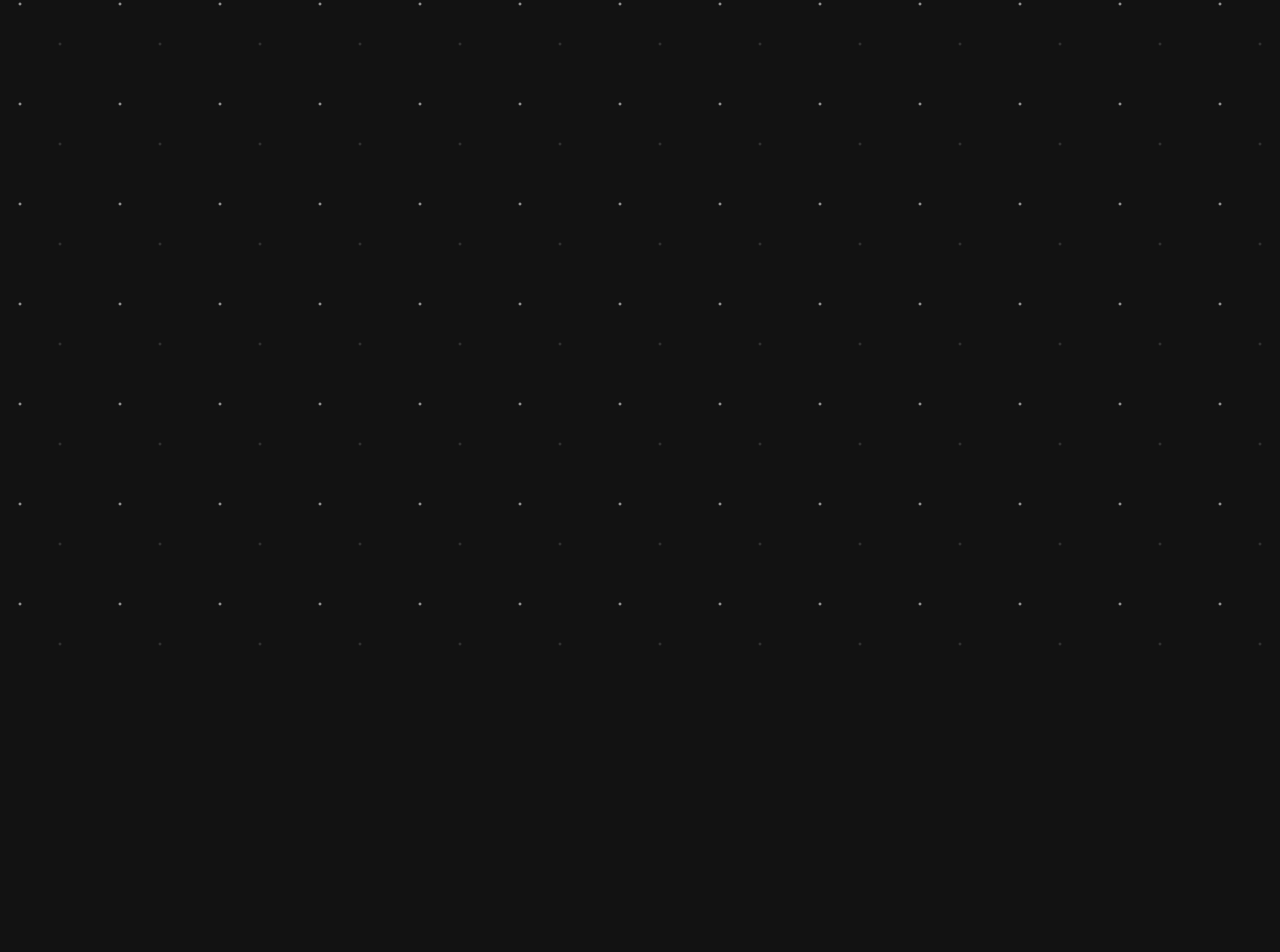
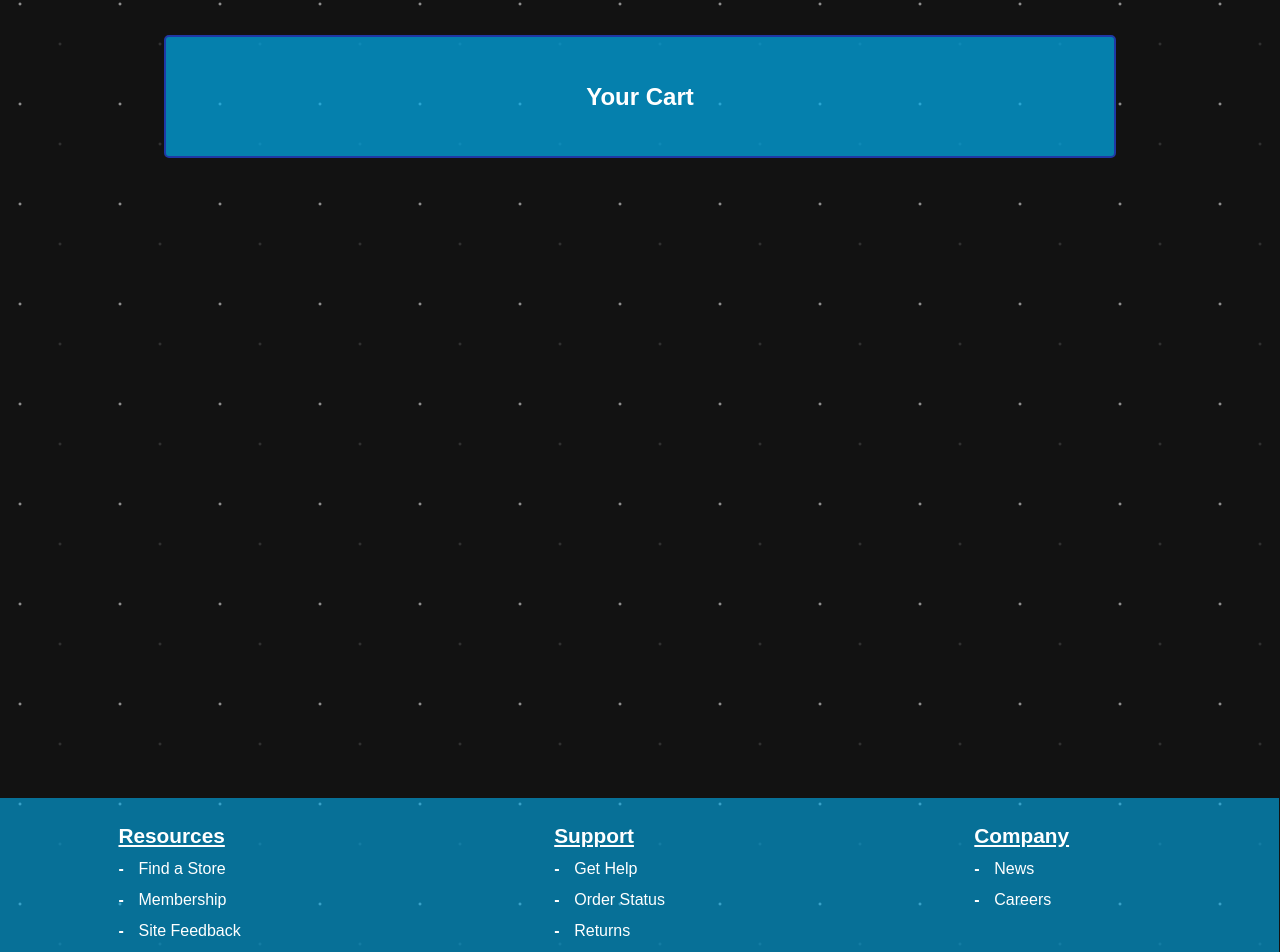
Before and after one commit to cosmicchimp/BingeByte, a React (Vite) app: page /checkout in a window 1280 px wide. Shown: the part 116-1068 px from the top of the page. Before the commit the page ends 800 px from the top, so only its background shows below. Built offline with nearby package versions, Linux system fonts and the light colour scheme; a web font is replaced by a local one.

Commit message:
Added a footer component and made small visual upgrades

```diff
--- a/src/App.jsx
+++ b/src/App.jsx
@@ -1,15 +1,16 @@
 import { useState, useEffect } from "react";
 import { Outlet } from "react-router-dom";
-
 import { createBrowserRouter, RouterProvider } from "react-router-dom";
 import "./App.module.css";
 import Header from "./components/Header";
-
+import Footer from "./components/Footer";
 function App() {
+  const [checkoutCart, updateCheckout] = useState([]);
   return (
     <>
       <Header />
-      <Outlet />
+      <Outlet checkoutCart={checkoutCart} updateCheckout={updateCheckout} />
+      <Footer />
     </>
   );
 }
--- a/src/components/Checkout.jsx
+++ b/src/components/Checkout.jsx
@@ -1,3 +1,8 @@
-export default function Checkout() {
-  return <></>;
+import styles from "../styles/checkout.module.css";
+export default function Checkout({}) {
+  return (
+    <div className={styles.checkoutWrapper}>
+      <h2 className={styles.title}>Your Cart</h2>
+    </div>
+  );
 }
--- /dev/null
+++ b/src/components/Footer.jsx
@@ -0,0 +1,23 @@
+import styles from "../styles/footer.module.css";
+
+export default function Footer() {
+  return (
+    <div className={styles.footerWrapper}>
+      <div className={styles.footerBox}>
+        <strong className={styles.footerTitle}>Resources</strong>{" "}
+        <span>Find a Store</span>
+        <span>Membership</span> <span>Site Feedback</span>
+      </div>
+
+      <div className={styles.footerBox}>
+        <strong className={styles.footerTitle}> Support</strong>{" "}
+        <span>Get Help</span> <span>Order Status</span> <span>Returns</span>
+      </div>
+
+      <div className={styles.footerBox}>
+        <strong className={styles.footerTitle}>Company</strong>{" "}
+        <span>News</span> <span>Careers</span>
+      </div>
+    </div>
+  );
+}
--- a/src/components/Products.jsx
+++ b/src/components/Products.jsx
@@ -1,11 +1,14 @@
 import { useState, useEffect } from "react";
 import styles from "../styles/products.module.css";
-export default function Products() {
+export default function Products({ updateCheckout }) {
   const [productData, updateProductData] = useState([]);
   const [isLoading, updateLoading] = useState(true);
   const [hoveredProductId, setHoveredProductId] = useState(null);
   const [isClicked, updateClicked] = useState(false);
   const [clickedData, updateClickedData] = useState([]);
+  const [popupQuantity, updateQuantity] = useState(1);
+  const [shoppingBag, updateBag] = useState([]);
+
   // Fetch product data
   useEffect(() => {
     fetch(
@@ -23,11 +26,19 @@ export default function Products() {
   //card modal click function
   function cardClick(title, price, desc, image) {
     updateClickedData([title, price, desc, image]);
+    window.scrollTo({
+      top: 0,
+      behavior: "smooth", // Smooth scrolling
+    });
     updateClicked(true);
   }
   //card exit function
   function exitModal() {
     updateClicked(false);
+  }
+  function handleAddToCart(product, price, quantity) {
+    console.log(`Bag: ${quantity} ${product}: ${quantity * price}`);
+    updateQuantity(1);
   }
   return (
     <>
@@ -86,13 +97,38 @@ export default function Products() {
               alt=""
             />
             <div className={styles.modalDesc}>{clickedData[2]}</div>
-            <div className={styles.modalPrice}>{clickedData[1]}</div>
-            <button>Add</button>
+            <div className={styles.modalPrice}>${clickedData[1]}</div>
+            <div className={styles.buttonBox}>
+              {" "}
+              <form
+                onSubmit={(e) => {
+                  e.preventDefault();
+                  handleAddToCart(
+                    clickedData[0],
+                    clickedData[1],
+                    popupQuantity
+                  );
+                }}
+              >
+                <input
+                  className={styles.quantity}
+                  type="number"
+                  min={1}
+                  max={25}
+                  required
+                  value={popupQuantity}
+                  onChange={(e) => updateQuantity(e.target.value)} // Ensure input updates state
+                />
+                <button type="submit" className={styles.addButton}>
+                  Add
+                </button>
+              </form>
+            </div>
           </div>
         </div>
       )}
       <div className={styles.productWrapper}>
-        {isLoading && <h2>Loading...</h2>}
+        {isLoading && <h2 style={{ color: "white" }}>Loading...</h2>}
         {!isLoading &&
           productData.map((product) => {
             // Determine which image to show
--- a/src/index.css
+++ b/src/index.css
@@ -13,3 +13,6 @@ header {
     radial-gradient(2px 2px at 60px 60px, rgba(255, 255, 255, 0.2), transparent);
   background-size: 100px 100px; /* Adjust dot spacing */
 }
+body {
+  overflow-x: hidden;
+}
--- a/src/styles/checkout.module.css
+++ b/src/styles/checkout.module.css
@@ -0,0 +1,19 @@
+.checkoutWrapper {
+  background-color: #00afefb4;
+  color: white;
+  width: 70vw;
+  display: flex;
+  margin: 0 auto 0 auto;
+  border-radius: 5px;
+  padding: 2vw;
+  margin-top: 5vh;
+  text-align: center;
+  display: flex;
+  flex-direction: column;
+  border: 2px solid;
+  border-color: rgb(31, 56, 165);
+  transition: background-color 0.3s ease-in;
+}
+.checkoutWrapper:hover {
+  background-color: #00afef;
+}
--- /dev/null
+++ b/src/styles/footer.module.css
@@ -0,0 +1,41 @@
+.footerWrapper {
+  background-color: #00afef9a;
+  height: 13vh;
+  margin-top: 50%;
+  width: 100%;
+  position: absolute;
+  right: 0.05vw;
+  transition: background-color 0.3s ease-in;
+  display: flex;
+  justify-content: space-around;
+  padding: 2vw;
+  color: white;
+}
+.footerTitle {
+  text-decoration: underline;
+  align-self: flex-start;
+  font-size: 1.3rem;
+  position: relative;
+  left: -20px;
+}
+span {
+  position: relative;
+  align-self: flex-start;
+}
+span::before {
+  content: "-"; /* Bullet point */
+  position: absolute;
+  left: -20px;
+  color: WHITE; /* Change color as needed */
+  font-weight: bold;
+}
+.footerBox {
+  display: flex;
+  flex-direction: column;
+  align-items: flex-start;
+  gap: 1vw;
+}
+.footerWrapper:hover {
+  background-color: #00afeff3;
+  border-color: rgb(31, 56, 165);
+}
--- a/src/styles/homepage.module.css
+++ b/src/styles/homepage.module.css
@@ -5,7 +5,7 @@
   }
 }
 header {
-  background-color: #00afefe2;
+  background-color: #00afefc2;
   color: rgb(255, 255, 255);
   min-height: 8vh;
   display: flex;
--- a/src/styles/products.module.css
+++ b/src/styles/products.module.css
@@ -1,6 +1,15 @@
 @import url("https://fonts.googleapis.com/css2?family=Tektur:wght@400;700&display=swap");
 * {
   font-family: "Tektur", sans-serif;
+}
+@media (min-width: 1000px) {
+  .productImage {
+    object-fit: cover !important;
+    /* width: clamp(10vw, 20vw, 25vw) !important; */
+  }
+  .popupModal {
+    position: absolute !important;
+  }
 }
 .title {
   color: white;
@@ -9,8 +18,8 @@
   margin-bottom: 2rem;
 }
 .productImage {
-  max-width: 10vw;
-  max-height: 8rem;
+  object-fit: contain;
+  max-height: 9vw;
 }
 .productWrapper {
   display: flex;
@@ -84,6 +93,24 @@
   line-height: 2.5rem;
   margin-top: 1rem;
 }
+.modalPrice {
+  font-weight: 600;
+  padding: 1vw;
+}
+.addButton {
+  padding: 0.3vw;
+  padding-left: 1vw;
+  padding-right: 1vw;
+  font-weight: 600;
+  border-radius: 5px;
+}
+.addButton:active {
+  background-color: greenyellow;
+  border-radius: 5px;
+}
+.quantity {
+  padding: 0.3vw;
+}
 .exitButton {
   margin-left: auto;
 }
@@ -92,7 +119,9 @@
   min-width: clamp(1vw, 1.5vw, 2.5vw);
   transition: transform ease-in 0.3s;
 }
-
+.buttonBox {
+  margin-top: 1vw;
+}
 .svgButton:hover {
   transform: scale(1.1);
 }
```
